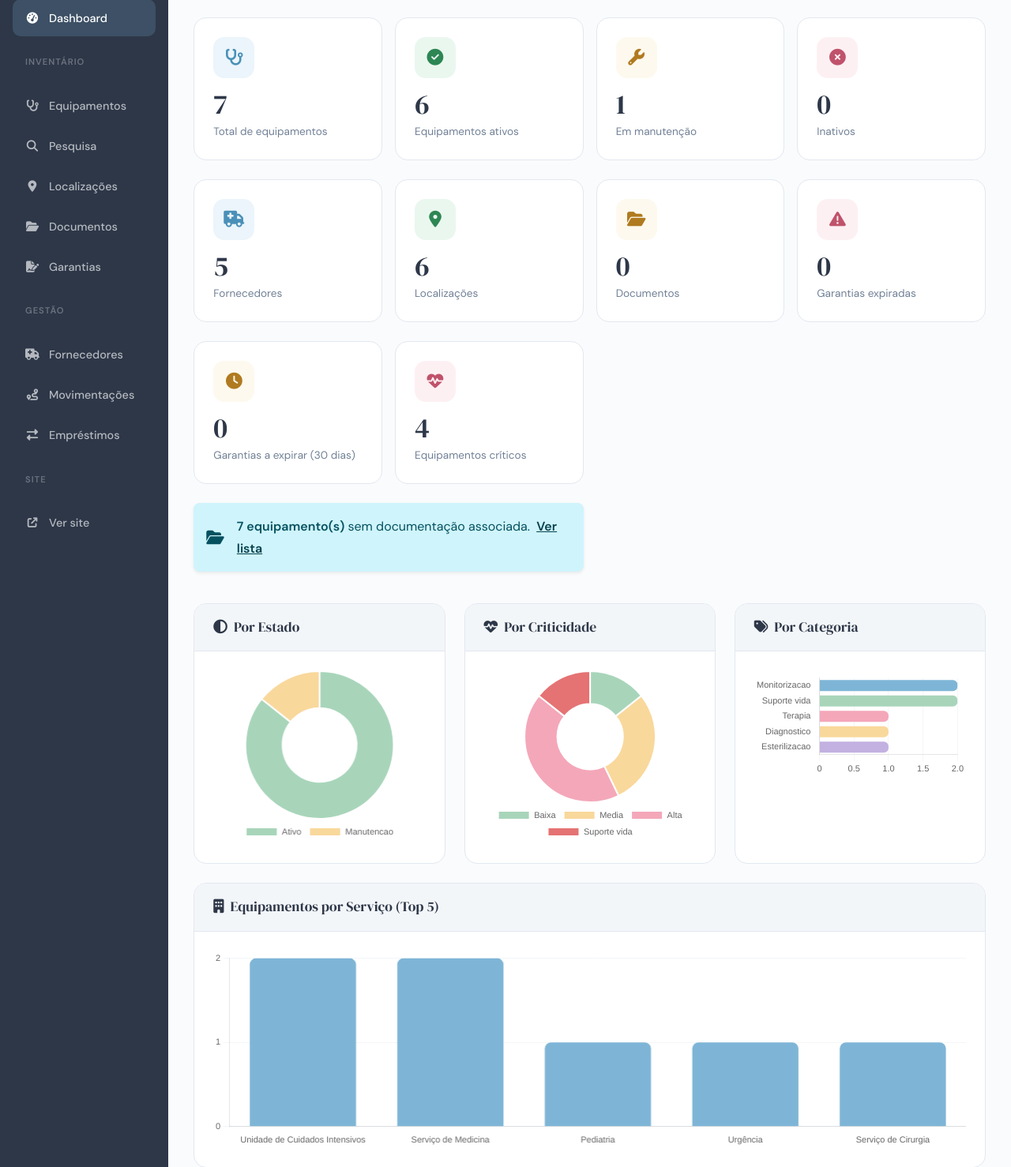
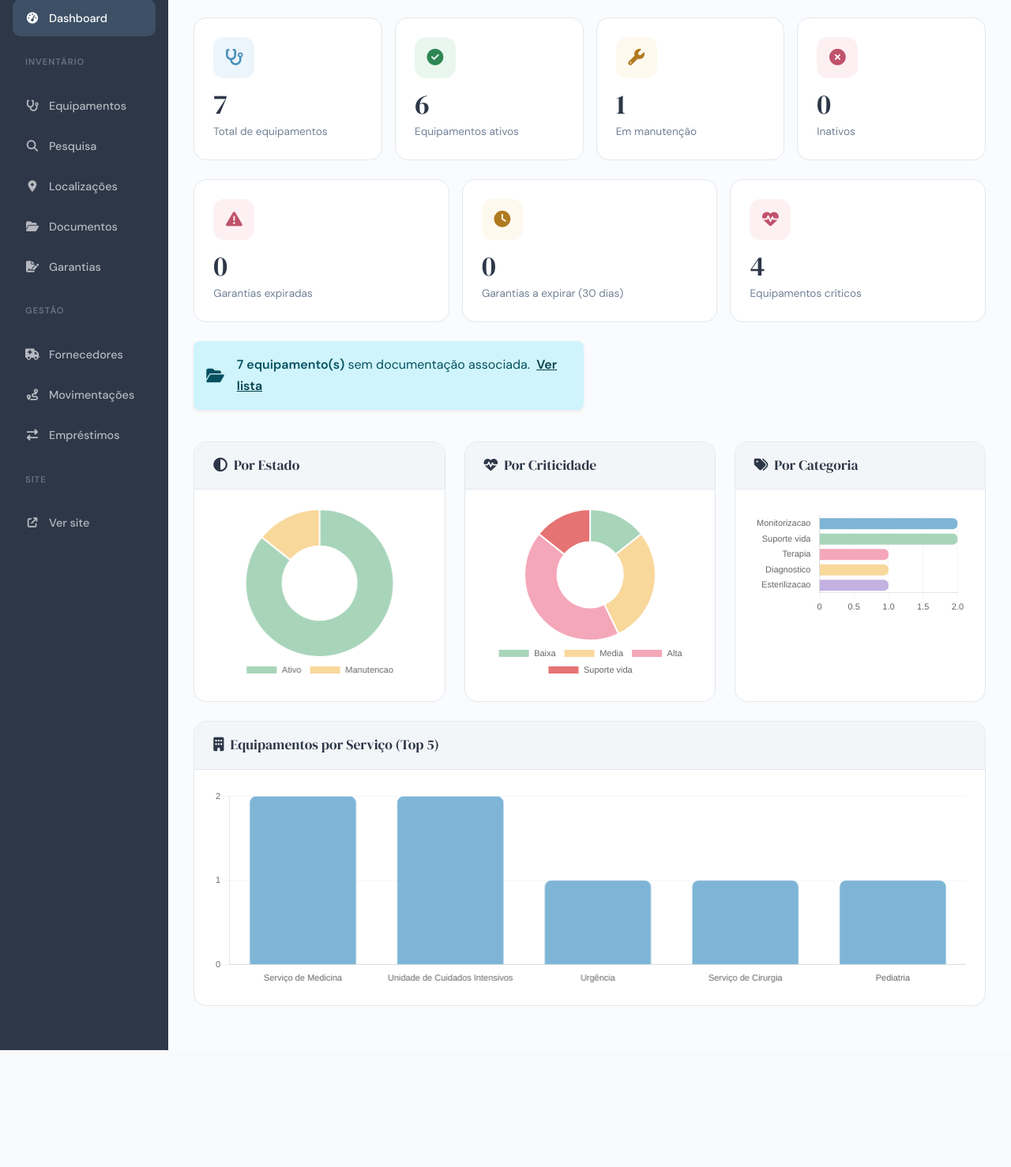
Before and after one commit to sofiatabuada/SibdasProjeto, a PHP site: page /home.php in a window 1280 px wide. Shown: the part 156-1634 px from the top of the page at 79% size. After the commit the page ends 1486 px from the top, so only its background shows below. Run offline with PHP 8.4, Linux system fonts and the light colour scheme; the visitor is signed in with stand-in values (Sample User, id 1); data comes from the database, SQL or seed files in the repository; data that the repository does not hold is empty.

Commit message:
melhorias no dashboard

```diff
--- a/private/home.php
+++ b/private/home.php
@@ -9,9 +9,6 @@ $total_equipamentos  = $db->query("SELECT COUNT(*) FROM equipamentos WHERE delet
 $total_ativos        = $db->query("SELECT COUNT(*) FROM equipamentos WHERE estado = 'ativo' AND deleted_at IS NULL")->fetchColumn();
 $total_manutencao    = $db->query("SELECT COUNT(*) FROM equipamentos WHERE estado = 'manutencao' AND deleted_at IS NULL")->fetchColumn();
 $total_inativos      = $db->query("SELECT COUNT(*) FROM equipamentos WHERE estado = 'inativo' AND deleted_at IS NULL")->fetchColumn();
-$total_fornecedores  = $db->query("SELECT COUNT(*) FROM fornecedores WHERE deleted_at IS NULL")->fetchColumn();
-$total_localizacoes  = $db->query("SELECT COUNT(*) FROM localizacoes")->fetchColumn();
-$total_documentos    = $db->query("SELECT COUNT(*) FROM documentos")->fetchColumn();
 
 // Equipamentos com garantia expirada
 $total_garantia_exp  = $db->query("SELECT COUNT(*) FROM garantias WHERE data_fim < CURDATE()")->fetchColumn();
@@ -153,37 +150,7 @@ $db = null;
             <!-- Cards secundários -->
             <div class="row g-3 mb-4">
 
-                <div class="col-6 col-md-3">
-                    <div class="dash-card">
-                        <div class="dash-icon icon-blue">
-                            <i class="fa-solid fa-truck-medical"></i>
-                        </div>
-                        <div class="dash-value"><?= $total_fornecedores ?></div>
-                        <div class="dash-label">Fornecedores</div>
-                    </div>
-                </div>
-
-                <div class="col-6 col-md-3">
-                    <div class="dash-card">
-                        <div class="dash-icon icon-green">
-                            <i class="fa-solid fa-location-dot"></i>
-                        </div>
-                        <div class="dash-value"><?= $total_localizacoes ?></div>
-                        <div class="dash-label">Localizações</div>
-                    </div>
-                </div>
-
-                <div class="col-6 col-md-3">
-                    <div class="dash-card">
-                        <div class="dash-icon icon-yellow">
-                            <i class="fa-solid fa-folder-open"></i>
-                        </div>
-                        <div class="dash-value"><?= $total_documentos ?></div>
-                        <div class="dash-label">Documentos</div>
-                    </div>
-                </div>
-
-                <div class="col-6 col-md-3">
+                <div class="col-6 col-md-4">
                     <div class="dash-card">
                         <div class="dash-icon icon-pink">
                             <i class="fa-solid fa-triangle-exclamation"></i>
@@ -193,12 +160,7 @@ $db = null;
                     </div>
                 </div>
 
-            </div>
-
-            <!-- Cards adicionais -->
-            <div class="row g-3 mb-4">
-
-                <div class="col-6 col-md-3">
+                <div class="col-6 col-md-4">
                     <div class="dash-card">
                         <div class="dash-icon icon-yellow">
                             <i class="fa-solid fa-clock"></i>
@@ -208,7 +170,7 @@ $db = null;
                     </div>
                 </div>
 
-                <div class="col-6 col-md-3">
+                <div class="col-6 col-md-4">
                     <div class="dash-card">
                         <div class="dash-icon icon-pink">
                             <i class="fa-solid fa-heart-pulse"></i>
```
